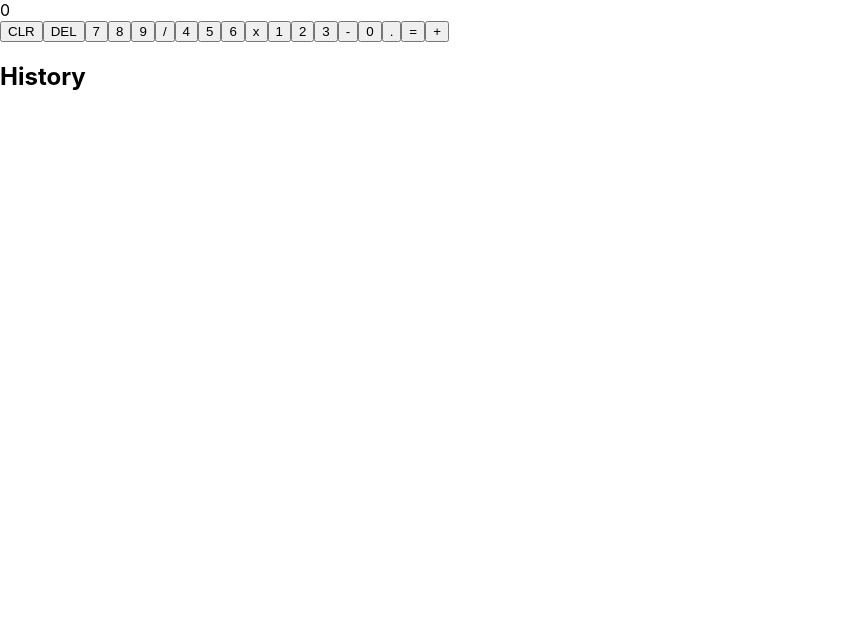
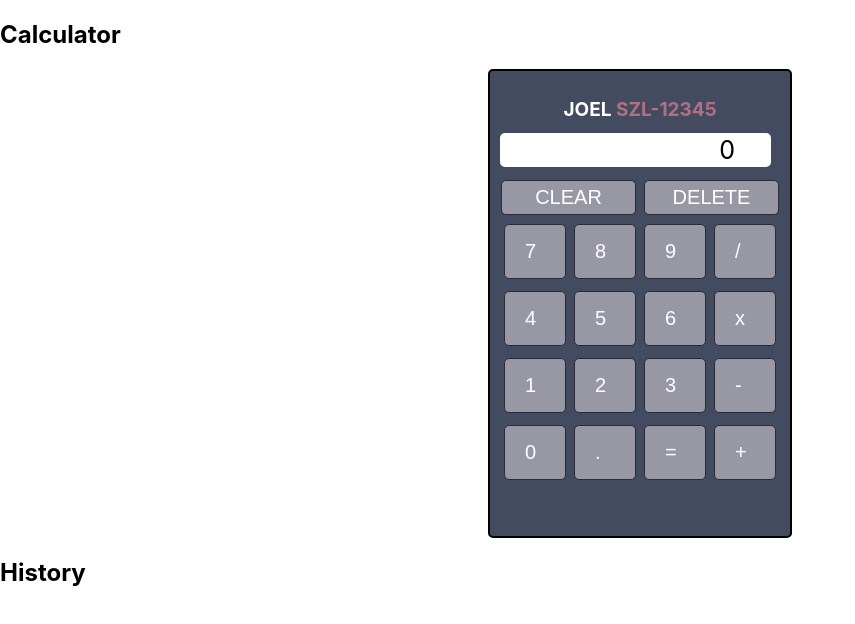
Before and after one commit to jroske1120/react-server-calculator, a React (Create React App) app: page / in a window 1280 px wide. Shown: the top 624 px of the page, without its empty margins (0-855 px from the left). Built offline with nearby package versions, Linux system fonts and the light colour scheme.

Commit message:
calc styles

```diff
--- a/src/components/App/App.js
+++ b/src/components/App/App.js
@@ -1,10 +1,13 @@
 import React from 'react';
 import Calculator from '../Calculator/Calculator'
+import CalcHistory from '../CalcHistory/CalcHistory'
 function App() {
 
   return (
     <div className="App">
       <Calculator />
+      <CalcHistory />
+
     </div>
   );
 }
--- a/src/components/CalcHistory/CalcHistory.js
+++ b/src/components/CalcHistory/CalcHistory.js
@@ -1,7 +1,7 @@
 import React, { Component } from "react";
 
 class CalcHistory extends Component {
-
+// GET call here
   render() {
     return (
       <>
--- a/src/components/Calculator/Calculator.js
+++ b/src/components/Calculator/Calculator.js
@@ -52,7 +52,6 @@ class Calculator extends Component {
         break;
 
       case ".":
-
         //return to prevent double decimals like 4.4.4
         let decimal = displayValue.slice(-1); //gets last character
         this.setState({
@@ -70,7 +69,7 @@ class Calculator extends Component {
         break;
       case "=":
         //call POST to server
-        console.log(this.state)
+        console.log(this.state);
         this.setState({
           displayValue: "0",
           operator: null,
@@ -102,8 +101,6 @@ class Calculator extends Component {
 
   render() {
     const buttons = [
-      "CLR",
-      "DEL",
       "7",
       "8",
       "9",
@@ -123,22 +120,87 @@ class Calculator extends Component {
     ];
     return (
       <>
-        <div>{this.state.displayValue}</div>
-        <div>
+        <div style={styles.outerCalculator}>
+          <h2>Calculator</h2>
+          <div style={styles.calculatorContainer}>
+            <h4 style={styles.calculatorTitle}>
+              JOEL <span style={styles.model}>SZL-12345</span>
+            </h4>
+            <div style={styles.calcInput}>{this.state.displayValue}</div>
+            <div style={styles.numberContainer}>
+              <button style={styles.largeButton}>CLEAR</button>
+              <button style={styles.largeButton}>DELETE</button>
+              <br />
               {buttons.map((button, index) => (
-            <button key={index} onClick={() => this.handleClick(button)}>
+                <button
+                  key={index}
+                  style={styles.smallButton}
+                  onClick={() => this.handleClick(button)}
+                >
                   {button}
                 </button>
               ))}
+              <br />
             </div>
-        <div>
-            <h2>History</h2>
-            <p>{this.state.firstVal}</p>
-            <p>{this.state.operator}</p>
-            <p>{this.state.secondVal}</p>
+          </div>
         </div>
       </>
     );
   }
 }
+
+const styles = {
+  calculatorTitle: {
+    color: "white",
+    fontSize: "19px",
+    margin: "2px 0px 12px 0px",
+    textAlign: "center",
+    padding: "0px",
+  },
+  model: {
+    color: "#b07080",
+  },
+  calcInput: {
+    padding: "2px 36px 2px 10px",
+    borderRadius: "5px",
+    width: "75%",
+    // font-family: "Changa", sans-serif,
+    fontSize: "25px",
+    textAlign: "right",
+    margin: "10px",
+    backgroundColor: "white",
+  },
+  numberContainer: {
+    textAlign: "center",
+  },
+  calculatorContainer: {
+    border: "2px solid #000000",
+    backgroundColor: "#434b60",
+    padding: "25px 0px 50px 0px",
+    borderRadius: "5px",
+    margin: "auto",
+    width: "300px",
+    minWidth: "200px",
+  },
+  smallButton: {
+    margin: "6px 4px",
+    padding: "15px 40px 15px 20px",
+    width: "2.8%",
+    backgroundColor: "#9897a4",
+    border: "1.5px groove #2a2a38",
+    borderRadius: "5px",
+    color: "white",
+    fontSize: "20px",
+  },
+  largeButton: {
+    margin: "3px 4px",
+    padding: "5px 20px",
+    width: "135px",
+    backgroundColor: "#9897a4",
+    border: "1.5px groove #2a2a38",
+    borderRadius: "5px",
+    color: "white",
+    fontSize: "20px",
+  },
+};
 export default Calculator;
```
Lines whose indentation alone changed are shown as unchanged.
